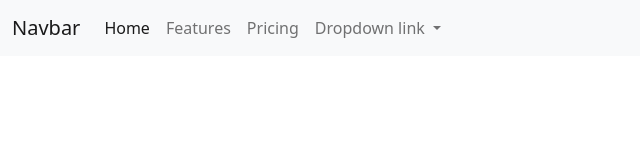
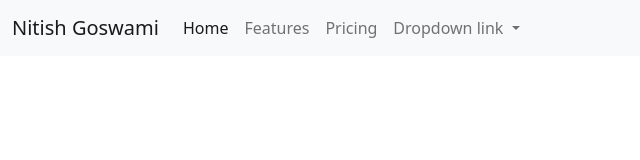
Before and after one commit to nitish-devop/portfolio, a plain HTML site: page index.html in a window 1280 px wide. Shown: the whole page, without its empty margins (0-640 px from the left). Drawn offline with nearby package versions, Linux system fonts and the light colour scheme.

Commit message:
chaged name

```diff
--- a/index.html
+++ b/index.html
@@ -4,16 +4,14 @@
     <!-- Required meta tags -->
     <meta charset="utf-8">
     <meta name="viewport" content="width=device-width, initial-scale=1">
-
     <!-- Bootstrap CSS -->
     <link href="https://cdn.jsdelivr.net/npm/bootstrap@5.0.2/dist/css/bootstrap.min.css" rel="stylesheet" integrity="sha384-EVSTQN3/azprG1Anm3QDgpJLIm9Nao0Yz1ztcQTwFspd3yD65VohhpuuCOmLASjC" crossorigin="anonymous">
-
     <title>Nitish Goswami</title>
   </head>
   <body>
     <nav class="navbar navbar-expand-lg navbar-light bg-light">
         <div class="container-fluid">
-          <a class="navbar-brand" href="#">Navbar</a>
+          <a class="navbar-brand" href="#">Nitish Goswami</a>
           <button class="navbar-toggler" type="button" data-bs-toggle="collapse" data-bs-target="#navbarNavDropdown" aria-controls="navbarNavDropdown" aria-expanded="false" aria-label="Toggle navigation">
             <span class="navbar-toggler-icon"></span>
           </button>
@@ -43,8 +41,6 @@
         </div>
       </nav>
 
-
-
     <script src="https://cdn.jsdelivr.net/npm/bootstrap@5.0.2/dist/js/bootstrap.bundle.min.js" integrity="sha384-MrcW6ZMFYlzcLA8Nl+NtUVF0sA7MsXsP1UyJoMp4YLEuNSfAP+JcXn/tWtIaxVXM" crossorigin="anonymous"></script>
   </body>
 </html>
```
